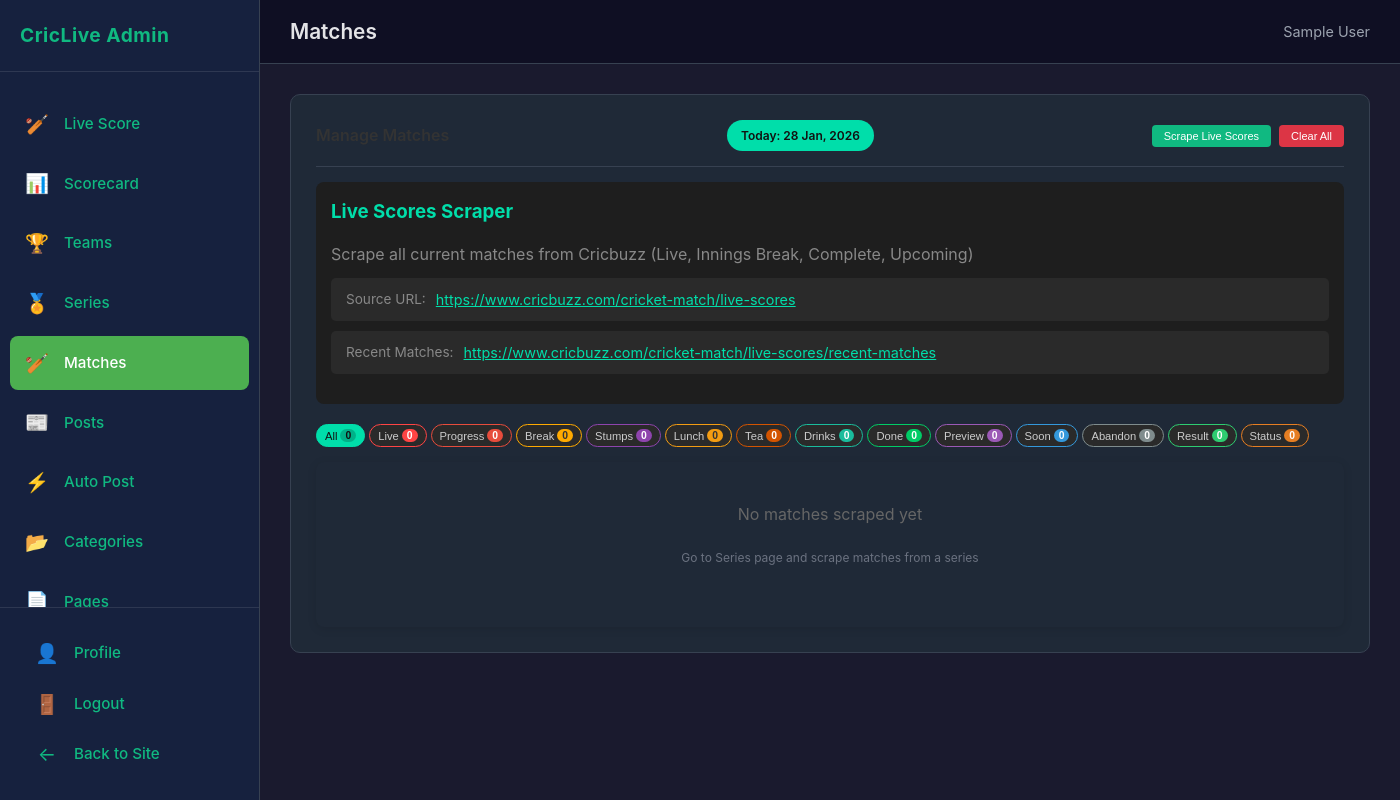
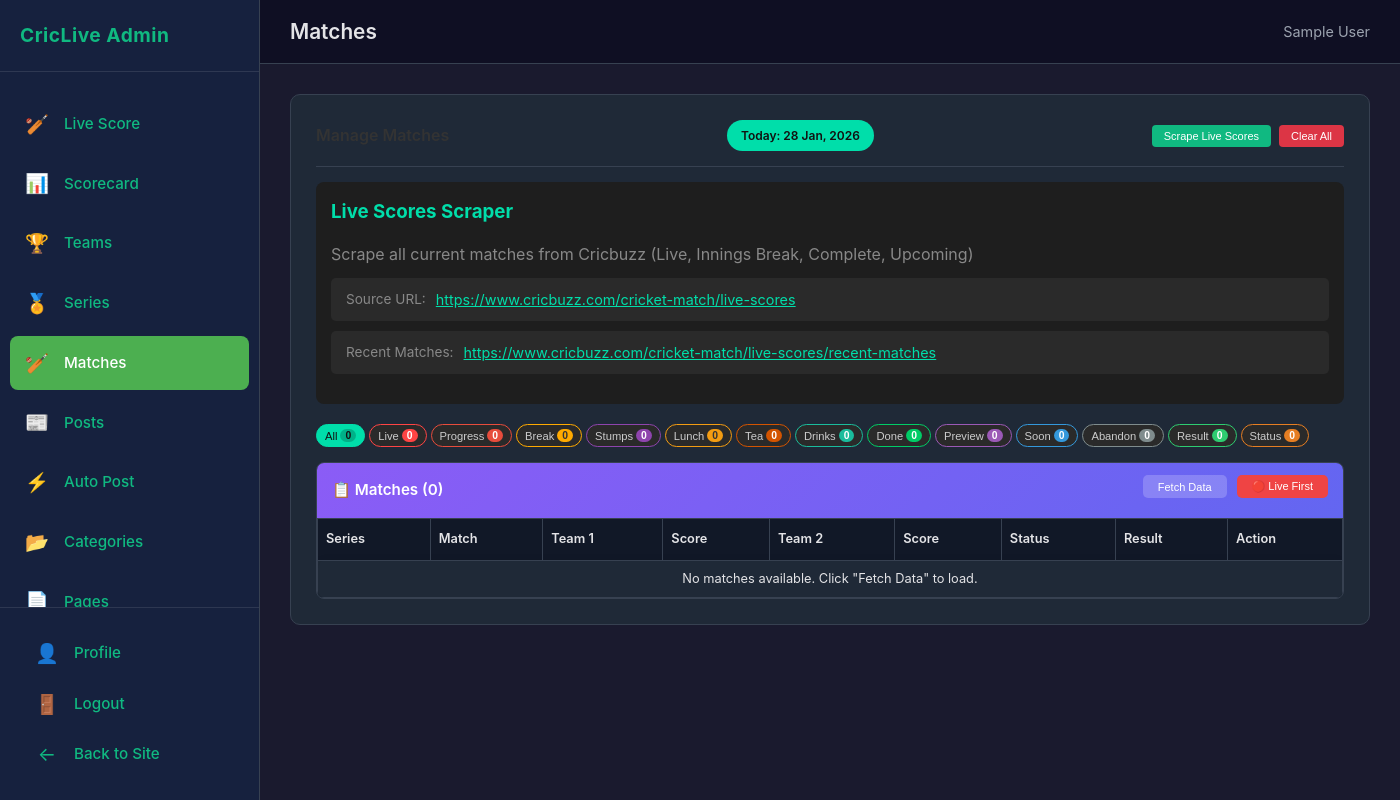
Before and after one commit to codinghunt24/Cricket-Hub, a Flask app: page /admin/matches in a window 1400 px wide. Run offline with Flask 3, Linux system fonts and the light colour scheme; the visitor is signed in with stand-in values (Sample User, id 1).

Commit message:
Update matches page to display live score table and styling
Modify the `matches.html` template to replace the existing table structure with one mirroring `live_score.html`, including updated headers, data columns, and CSS styling for an excel-like table appearance.

Replit-Commit-Author: Agent
Replit-Commit-Session-Id: edc21335-3873-4982-a058-0f1352afe592
Replit-Commit-Checkpoint-Type: full_checkpoint
Replit-Commit-Event-Id: 75c1dde8-4243-419e-b8b9-c6700574450f
Replit-Commit-Screenshot-Url: https://storage.googleapis.com/screenshot-production-us-central1/a7f3b72c-cf14-4385-a365-bfcef702b8a4/edc21335-3873-4982-a058-0f1352afe592/Mi70lIl
Replit-Helium-Checkpoint-Created: true

```diff
--- a/templates/admin/matches.html
+++ b/templates/admin/matches.html
@@ -45,53 +45,53 @@
         <button class="filter-tab" data-filter="has-status" onclick="filterMatches('has-status')" style="border-color: #e67e22;">Status<span class="tab-count" style="background: #e67e22;">{{ status_count }}</span></button>
     </div>
 
-    {% if matches %}
-    <div class="matches-table-container">
-        <table class="matches-table">
+    <div class="tables-container">
+        <div class="table-section">
+            <div class="table-header series" style="background: linear-gradient(135deg, #8b5cf6, #6366f1);">
+                <span>📋 Matches (<span id="match-count">{{ matches|length if matches else 0 }}</span>)</span>
+                <div style="display: flex; gap: 10px; margin-left: 15px;">
+                    <button type="button" class="btn btn-sm" onclick="scrapeLiveScores()" id="scrape-btn" style="background: rgba(255,255,255,0.2); color: #fff; border: none; padding: 5px 15px; border-radius: 5px; cursor: pointer;">Fetch Data</button>
+                    <button type="button" class="btn btn-sm" onclick="sortMatchesByStatus()" style="background: #ef4444; color: #fff; border: none; padding: 5px 15px; border-radius: 5px; cursor: pointer;">🔴 Live First</button>
+                </div>
+            </div>
+            <div class="table-wrapper">
+                <table class="excel-table">
                     <thead>
                         <tr>
-                    <th>Match ID</th>
-                    <th>Series ID</th>
+                            <th>Series</th>
+                            <th>Match</th>
+                            <th>Team 1</th>
+                            <th>Score</th>
+                            <th>Team 2</th>
+                            <th>Score</th>
                             <th>Status</th>
-                    <th>Date</th>
-                    <th>Match</th>
-                    <th>Teams</th>
-                    <th>Score</th>
-                    <th>Venue</th>
                             <th>Result</th>
+                            <th>Action</th>
                         </tr>
                     </thead>
-            <tbody>
-                {% for match in matches %}
-                <tr data-state="{{ match.state or 'Unknown' }}" data-has-result="{{ 'yes' if match.result else 'no' }}" data-has-status="{{ 'yes' if (match.result and ('opt to' in match.result.lower() if match.result else False)) else 'no' }}">
-                    <td class="id-col">{{ match.match_id or '-' }}</td>
-                    <td class="id-col">{{ match.cricbuzz_series_id or '-' }}</td>
-                    <td class="status-col">
-                        <span class="status-badge {% if match.state == 'Live' %}live{% elif match.state == 'In Progress' %}inprogress{% elif match.state == 'Innings Break' %}innings{% elif match.state == 'Stumps' %}stumps{% elif match.state == 'Lunch' %}lunch{% elif match.state == 'Tea' %}tea{% elif match.state == 'Drinks' %}drinks{% elif match.state == 'Complete' %}complete{% elif match.state == 'Preview' %}preview{% elif match.state == 'Abandon' %}abandon{% else %}upcoming{% endif %}">
-                            {{ match.state or 'Unknown' }}
-                        </span>
-                    </td>
-                    <td class="date-col">{{ match.match_date or 'TBD' }}</td>
-                    <td class="format-col">{{ match.match_format or '-' }}</td>
-                    <td class="teams-col">
-                        <strong>{{ match.team1_name or 'Team 1' }}</strong> vs <strong>{{ match.team2_name or 'Team 2' }}</strong>
-                    </td>
-                    <td class="score-col">
-                        <span>{{ match.team1_score or '-' }}</span> / <span>{{ match.team2_score or '-' }}</span>
-                    </td>
-                    <td class="venue-col">{{ match.venue[:30] + '...' if match.venue and match.venue|length > 30 else (match.venue or '-') }}</td>
-                    <td class="result-col {% if match.result %}has-result{% endif %}">{{ match.result or 'TBD' }}</td>
+                    <tbody id="matches-tbody">
+                        {% if matches %}
+                            {% for m in matches %}
+                            <tr id="row-{{ m.match_id }}" data-state="{{ m.state or 'Unknown' }}" data-has-result="{{ 'yes' if m.result else 'no' }}" data-has-status="{{ 'yes' if (m.result and ('opt to' in m.result.lower() if m.result else False)) else 'no' }}">
+                                <td><a href="https://www.cricbuzz.com/cricket-series/{{ m.cricbuzz_series_id }}" target="_blank" title="{{ m.match_format }}">{{ m.match_format[:20] if m.match_format else '-' }}...</a></td>
+                                <td><a href="https://www.cricbuzz.com/live-cricket-scores/{{ m.match_id }}" target="_blank">{{ m.match_id }}</a></td>
+                                <td class="team-cell">{% if m.team1_flag %}<img src="{{ m.team1_flag }}" class="team-flag" alt="">{% endif %} {{ m.team1_name or 'Team 1' }}</td>
+                                <td class="score-cell">{{ m.team1_score or '-' }}</td>
+                                <td class="team-cell">{% if m.team2_flag %}<img src="{{ m.team2_flag }}" class="team-flag" alt="">{% endif %} {{ m.team2_name or 'Team 2' }}</td>
+                                <td class="score-cell">{{ m.team2_score or '-' }}</td>
+                                <td class="status-cell {% if m.state == 'Live' %}status-live{% elif m.state == 'Complete' %}status-completed{% endif %}">{{ m.state or '-' }}</td>
+                                <td class="result-cell">{{ m.result or '-' }}</td>
+                                <td><button class="scrape-btn" onclick="scrapeScorecard('{{ m.match_id }}', '{{ m.cricbuzz_series_id }}', this)">Scrape</button></td>
                             </tr>
                             {% endfor %}
+                        {% else %}
+                            <tr><td colspan="9" class="no-data">No matches available. Click "Fetch Data" to load.</td></tr>
+                        {% endif %}
                     </tbody>
                 </table>
             </div>
-    {% else %}
-    <div class="no-data">
-        <p>No matches scraped yet</p>
-        <p class="hint">Go to Series page and scrape matches from a series</p>
         </div>
-    {% endif %}
+    </div>
 </div>
 
 <style>
@@ -276,38 +276,124 @@
     color: #9ca3af;
 }
 
-.matches-table-container {
-    background: #1f2937;
-    border-radius: 6px;
-    border: 1px solid #374151;
-    overflow: hidden;
+.tables-container {
+    display: flex;
+    flex-direction: column;
+    gap: 20px;
 }
 
-.matches-table {
+.table-section {
+    background: #1f2937;
+    border-radius: 8px;
+    overflow: hidden;
+    border: 1px solid #374151;
+}
+
+.table-header {
+    padding: 12px 15px;
+    font-weight: 600;
+    font-size: 0.95rem;
+    color: #fff;
+    display: flex;
+    align-items: center;
+    justify-content: space-between;
+}
+
+.table-wrapper {
+    overflow-x: auto;
+}
+
+.excel-table {
     width: 100%;
     border-collapse: collapse;
-    font-size: 11px;
+    font-size: 0.8rem;
 }
 
-.matches-table th {
+.excel-table th {
     background: #111827;
-    color: #e4e4e7;
-    padding: 8px 10px;
+    padding: 10px 8px;
     text-align: left;
     font-weight: 600;
-    font-size: 10px;
-    text-transform: uppercase;
-}
-
-.matches-table td {
-    padding: 8px 10px;
-    border-bottom: 1px solid #374151;
-    vertical-align: middle;
+    border: 1px solid #374151;
+    white-space: nowrap;
     color: #e4e4e7;
 }
 
-.matches-table tbody tr:hover {
+.excel-table td {
+    padding: 8px;
+    border: 1px solid #374151;
+    vertical-align: middle;
+    color: #e4e4e7;
+    background: #1f2937;
+}
+
+.excel-table tbody tr:nth-child(even) td {
+    background: #111827;
+}
+
+.excel-table tbody tr:hover td {
     background: #374151;
+}
+
+.excel-table td a {
+    color: #3b82f6;
+    text-decoration: none;
+    font-weight: 600;
+}
+
+.excel-table td a:hover {
+    text-decoration: underline;
+}
+
+.team-cell {
+    white-space: nowrap;
+}
+
+.team-flag {
+    width: 20px;
+    height: 14px;
+    object-fit: cover;
+    border-radius: 2px;
+    vertical-align: middle;
+    margin-right: 5px;
+}
+
+.score-cell {
+    font-weight: 600;
+    color: #10b981;
+}
+
+.status-cell {
+    white-space: nowrap;
+}
+
+.status-cell.status-live {
+    color: #ef4444;
+    font-weight: 700;
+}
+
+.status-cell.status-completed {
+    color: #10b981;
+}
+
+.result-cell {
+    max-width: 200px;
+    font-size: 0.75rem;
+    color: #9ca3af;
+}
+
+.scrape-btn {
+    background: #3b82f6;
+    color: #fff;
+    border: none;
+    padding: 4px 10px;
+    border-radius: 4px;
+    cursor: pointer;
+    font-size: 0.7rem;
+}
+
+.scrape-btn:hover {
+    background: #2563eb;
 }
 
 .date-col {
```
Lines whose indentation alone changed are shown as unchanged.
